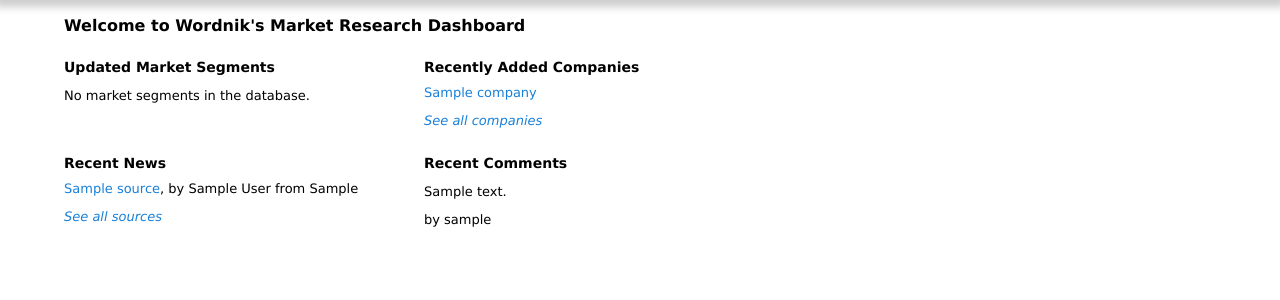
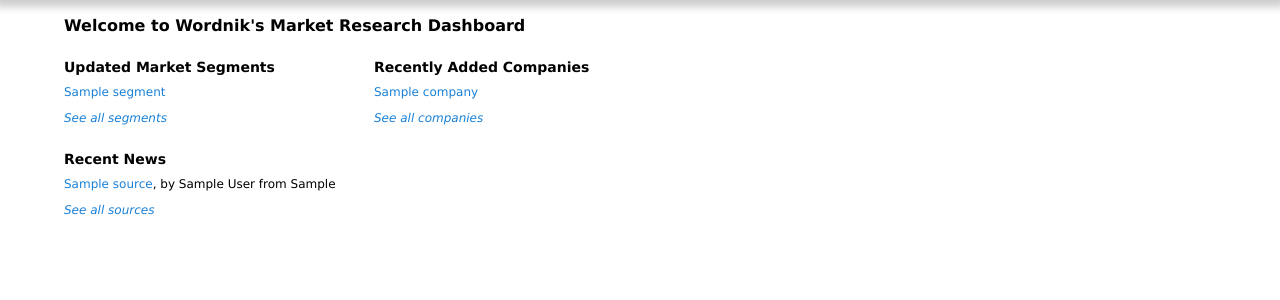
Before and after one commit to tomhaymore/wmr, a Django app: page / in a window 1280 px wide. Shown: the part 50-350 px from the top of the page. Run offline with Django 3.2, Linux system fonts and the light colour scheme; a user stored in the database is signed in; tables that the repository leaves empty hold one stand-in row (values such as "Sample post"); parts of the project's set-up code (start-up, migrations or seed data) failed here and were passed over.

Commit message:
udpated appearance of index

```diff
--- a/wordnik/market/static/css/main.css
+++ b/wordnik/market/static/css/main.css
@@ -84,7 +84,7 @@ div#sidebar {
 }
 
 div#mainContent {
-	width:65%;
+	width:75%;
 	margin-right: 20px;
 }
 
@@ -102,8 +102,9 @@ div#coName {
 
 div.tileDiv {
 	float:left;
-	width:350px;
+	width:300px;
 	margin-right:10px;
+	font-size:12px;
 }
 
 /* Form Styles */
--- a/wordnik/templates/market/index.html
+++ b/wordnik/templates/market/index.html
@@ -9,9 +9,9 @@
 
 <div class="tileDiv">
 	<p class="pageSubHead">Updated Market Segments</p>
-	{% if latest_segments_list %}
+	{% if segment_list %}
 		<ul class="slickList">
-			{% for s in latest_segments_list %}
+			{% for s in segment_list %}
 				<li><a href="/segment/{{ s.id }}/">{{ s.name }}</a></li>
 			{% endfor %}
 		</ul>
@@ -56,20 +56,5 @@
 	{% endif %}
 </div>
 
-<div class="tileDiv">
-	<p class="pageSubHead">Recent Comments</p>
-	{% if comments %}
-		{% for com in comments %}
-			<div class="commentWrapper">
-
-				<p> {{ com.body|safe }} </p>
-				<p> by {{ com.user }} </p>
-			</div>
-		{% endfor %}
-	{% else %}
-		<p>No comments in the database.</p>
-	{% endif %}
-</div>
-
 <div class="spacer"></div>
 {% endblock %}
```
